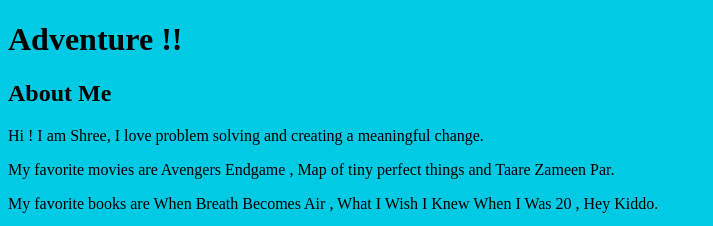
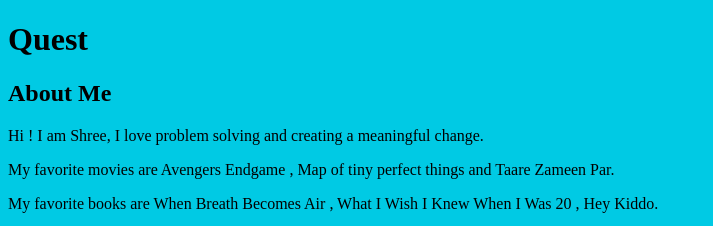
Before and after one commit to shreelakshmijoshi/new-git-project, a plain HTML site: page index.html in a window 1280 px wide. Shown: the top 226 px of the page, without its empty margins (0-713 px from the left). Drawn offline with Linux system fonts and the light colour scheme.

Commit message:
Change the header in master branch

```diff
--- a/index.html
+++ b/index.html
@@ -12,7 +12,7 @@
     <script src="js/app.js"></script>
 
 <header>
-    <h1>Adventure !!</h1>
+    <h1>Quest </h1>
 </header>
 
 <div class="container">
```
